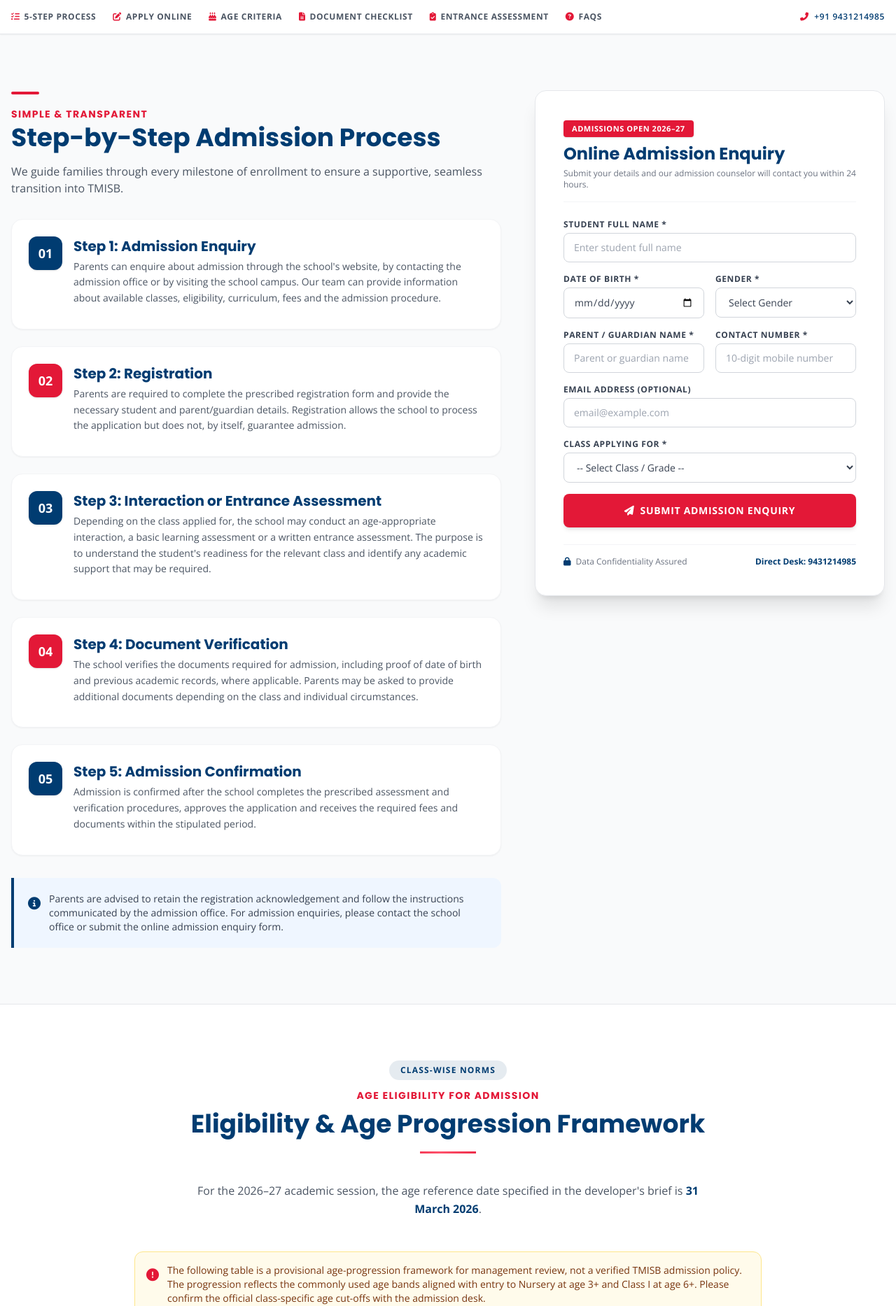
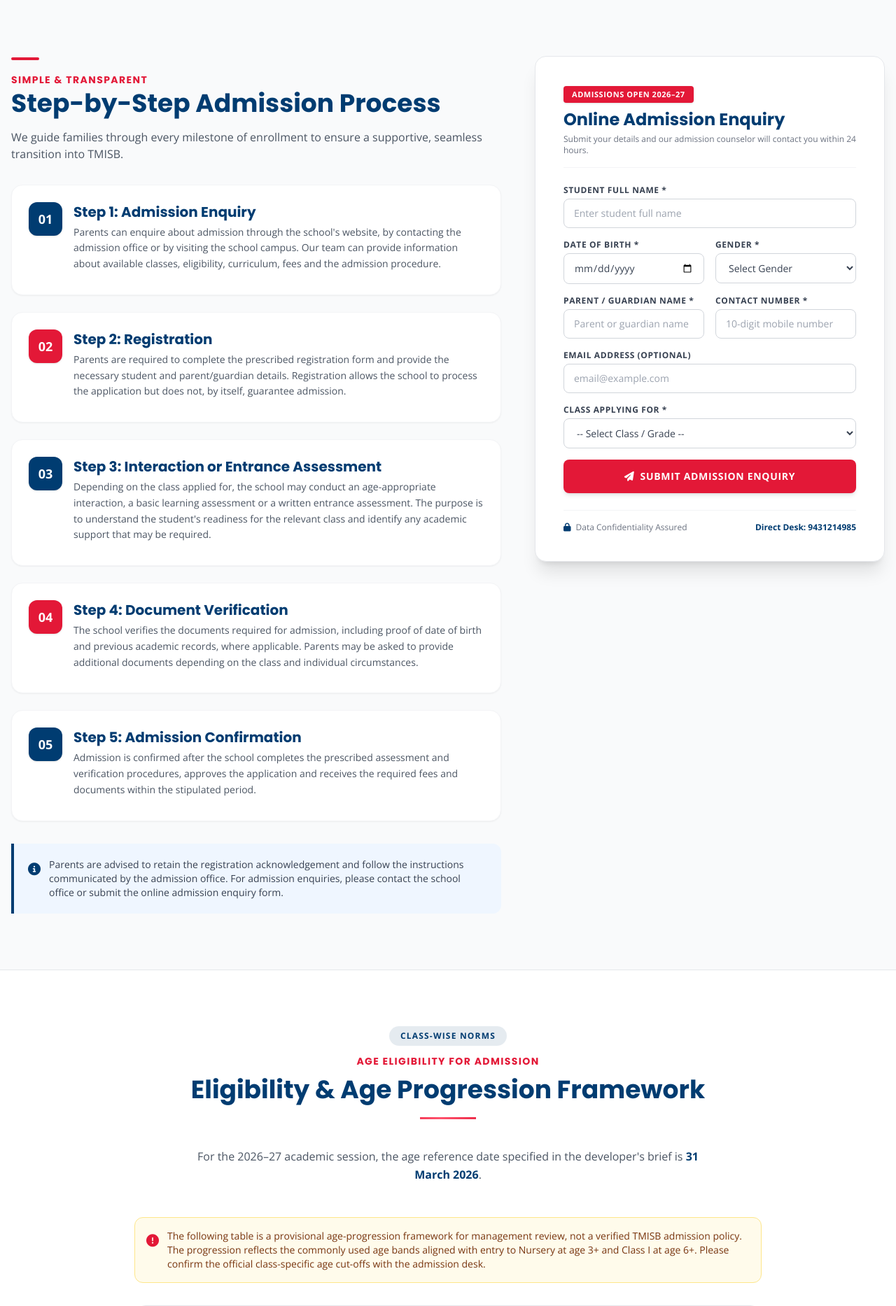
Before and after one commit to Rohith092003/Technomission, a WordPress theme: template wp-theme/tmisb/page-admissions.php in a window 1280 px wide. Shown: the part 720-2587 px from the top of the page at 70% size. Run offline with PHP 8.4 and a stand-in for WordPress, Linux system fonts and the light colour scheme; the site name, menu and one post (Sample post) are stand-ins, and other content is empty; some libraries are stand-ins or nearby versions.

Commit message:
Remove in-page sticky sub-navigation bar from Admissions page

```diff
--- a/wp-theme/tmisb/page-admissions.php
+++ b/wp-theme/tmisb/page-admissions.php
@@ -30,25 +30,6 @@ get_header();
             </div>
         </div>
     </section>
-
-    <!-- Quick In-Page Sticky Navigation Bar -->
-    <div class="sticky top-20 z-40 bg-white/95 backdrop-blur-md border-b border-gray-200 shadow-sm hidden md:block">
-        <div class="container mx-auto px-4 max-w-7xl">
-            <div class="flex justify-between items-center py-3 overflow-x-auto text-xs font-bold uppercase tracking-wider text-gray-600">
-                <div class="flex gap-6">
-                    <a href="#process" class="hover:text-primary hover:border-b-2 hover:border-secondary py-1 transition flex items-center gap-1.5"><i class="fas fa-tasks text-secondary"></i> 5-Step Process</a>
-                    <a href="#apply-online" class="hover:text-primary hover:border-b-2 hover:border-secondary py-1 transition flex items-center gap-1.5"><i class="fas fa-edit text-secondary"></i> Apply Online</a>
-                    <a href="#eligibility" class="hover:text-primary hover:border-b-2 hover:border-secondary py-1 transition flex items-center gap-1.5"><i class="fas fa-birthday-cake text-secondary"></i> Age Criteria</a>
-                    <a href="#documents" class="hover:text-primary hover:border-b-2 hover:border-secondary py-1 transition flex items-center gap-1.5"><i class="fas fa-file-alt text-secondary"></i> Document Checklist</a>
-                    <a href="#assessment" class="hover:text-primary hover:border-b-2 hover:border-secondary py-1 transition flex items-center gap-1.5"><i class="fas fa-clipboard-check text-secondary"></i> Entrance Assessment</a>
-                    <a href="#faqs" class="hover:text-primary hover:border-b-2 hover:border-secondary py-1 transition flex items-center gap-1.5"><i class="fas fa-question-circle text-secondary"></i> FAQs</a>
-                </div>
-                <div class="text-primary font-semibold lowercase">
-                    <i class="fas fa-phone-alt text-secondary mr-1"></i> +91 9431214985
-                </div>
-            </div>
-        </div>
-    </div>
 
     <!-- Section 1 & 2: Admission Process & Online Application Form -->
     <section class="section-padding bg-gray-50" id="process">
```
Also changed, not shown: admissions.html (+0 -19 lines), 1 other file.
